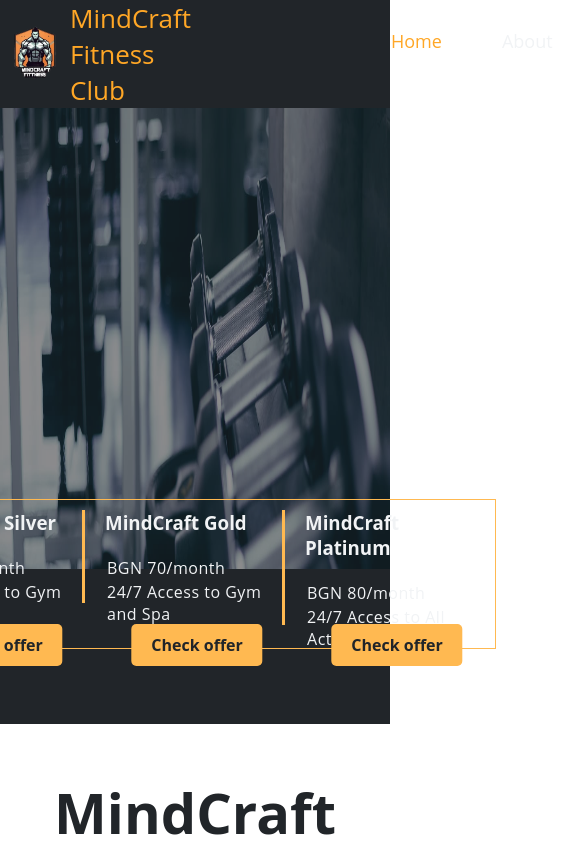
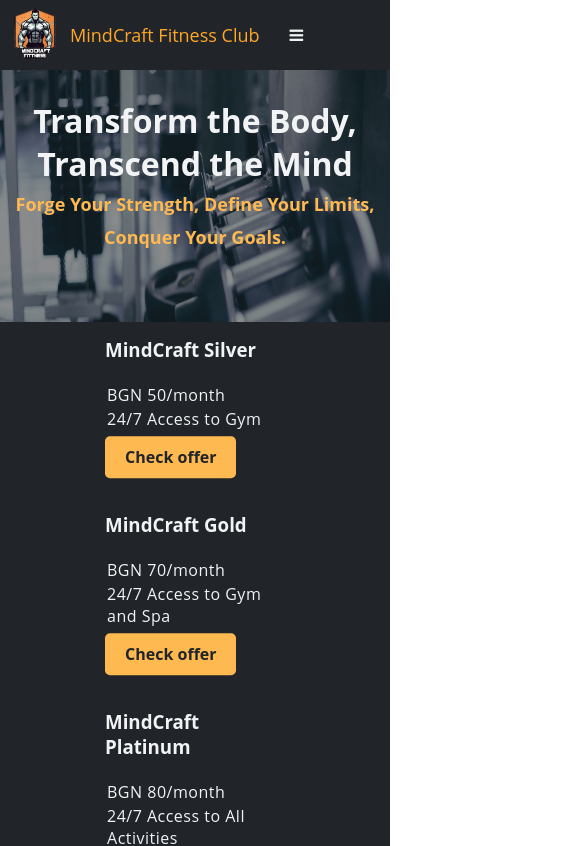
Before and after one commit to valeriYanev01/Fitness-Web-App, a React (Vite) app in the folder frontend/: page / in a window 390 px wide. Shown: the top 846 px of the page, 585 px wide, since content can reach past the window. Built offline with nearby package versions, Linux system fonts and the light colour scheme; no server answers.

Commit message:
adding css for responsive design

```diff
--- a/frontend/src/components/Footer.css
+++ b/frontend/src/components/Footer.css
@@ -75,3 +75,29 @@ footer .links {
   flex-wrap: wrap;
   align-content: center;
 }
+
+@media only screen and (max-width: 768px) {
+  footer {
+    gap: 5px;
+    width: 100svw;
+  }
+  .disclaimer {
+    padding-left: 0;
+    padding-right: 0;
+    border: none;
+    font-size: 12px;
+  }
+  .contacts {
+    border: none;
+    padding: 0;
+  }
+  .contacts p {
+    font-size: 12px;
+  }
+  .contacts a img {
+    width: 30px;
+  }
+  .links {
+    display: none !important;
+  }
+}
--- a/frontend/src/components/Modal.css
+++ b/frontend/src/components/Modal.css
@@ -39,3 +39,11 @@
   background: #f1f3f5;
   border: 1px solid #ffa726;
 }
+
+@media only screen and (max-width: 768px) {
+  .modal {
+    padding: 10px;
+    width: 90vw;
+    text-align: center;
+  }
+}
--- a/frontend/src/components/Navbar/Links.jsx
+++ b/frontend/src/components/Navbar/Links.jsx
@@ -7,7 +7,7 @@ import { LocationContext } from "../../context/MyPortal Page/LocationContext";
 import { ProductTypeContext } from "../../context/Store Page/ProductTypeContext";
 import { AccountSettingsContext } from "../../context/MyPortal Page/AccountSettingsContext";
 
-const Links = () => {
+const Links = ({ onShowMenu }) => {
   const { setShowCalendar } = useContext(CalendarContext);
   const { setShowSettings } = useContext(WorkoutContext);
   const { setOutletName, setCloseBtnContent } = useContext(PortalContext);
@@ -34,6 +34,7 @@ const Links = () => {
           onClick={() => {
             handleNullify();
             setCurrentLocation("/");
+            onShowMenu(false);
           }}
           to="/"
         >
@@ -45,6 +46,7 @@ const Links = () => {
           onClick={() => {
             handleNullify();
             setCurrentLocation("/");
+            onShowMenu(false);
           }}
           to="/about"
         >
@@ -57,6 +59,7 @@ const Links = () => {
             handleNullify();
             setCurrentLocation("/store");
             setType("");
+            onShowMenu(false);
           }}
           to="store"
         >
@@ -68,6 +71,7 @@ const Links = () => {
           onClick={() => {
             handleNullify();
             setCurrentLocation("/myportal");
+            onShowMenu(false);
           }}
           to="myportal"
         >
--- a/frontend/src/components/Navbar/Navbar.css
+++ b/frontend/src/components/Navbar/Navbar.css
@@ -21,8 +21,13 @@ footer li a {
 }
 
 .navigation-list li a:visited,
-footer li a:visited {
+footer li a:visited,
+.icon {
   color: #f1f3f5;
+}
+
+.icon {
+  display: none;
 }
 
 .navigation-list li a.active,
@@ -98,3 +103,45 @@ footer {
 .navigation-user:hover .navigation-menu {
   display: block;
 }
+
+@media screen and (max-width: 768px) {
+  .navigation {
+    gap: 30px;
+    width: 100vw;
+    justify-content: initial;
+  }
+
+  .navigation-list.show {
+    display: flex;
+    flex-direction: column;
+    position: absolute;
+    top: 100%;
+    left: 0;
+    background-color: #333;
+    width: 100%;
+  }
+  .navigation-list.show li a {
+    display: block;
+    text-align: center;
+    padding: 14px 16px;
+    text-decoration: none;
+    color: #f2f2f2;
+  }
+
+  .navigation-logo {
+    font-size: 18px;
+  }
+
+  .navigation-list {
+    font-size: 26px;
+    margin: 0 20px 0 0;
+    gap: 0;
+  }
+  .navigation-list li a {
+    display: none;
+  }
+  .icon {
+    float: right;
+    display: block;
+  }
+}
--- a/frontend/src/components/Navbar/Navbar.jsx
+++ b/frontend/src/components/Navbar/Navbar.jsx
@@ -1,18 +1,23 @@
-import React, { useContext } from "react";
+import React, { useContext, useState } from "react";
 import { Link, NavLink } from "react-router-dom";
 import Logo from "../Logo";
 import Links from "./Links";
 import "./Navbar.css";
-
 import useUser from "../../hooks/useUser";
 import useLogout from "../../hooks/useLogout";
 import { LoginContext } from "../../context/LoginContext";
 
 const Navbar = () => {
+  const [showMenu, setShowMenu] = useState(false);
+
   const { loggedIn } = useContext(LoginContext);
 
   const username = useUser();
   const logout = useLogout();
+
+  const hideMenuItems = () => {
+    setShowMenu(!showMenu);
+  };
 
   return (
     <div className="navigation-container">
@@ -20,9 +25,12 @@ const Navbar = () => {
         <Link to="/">
           <Logo />
         </Link>
+        <a className="icon">
+          <i className="fa fa-bars" onClick={hideMenuItems}></i>
+        </a>
 
-        <ul className="navigation-list">
-          <Links />
+        <ul className={`navigation-list ${showMenu ? "show" : ""}`}>
+          <Links onShowMenu={setShowMenu} />
           <li className="navigation-user">
             {loggedIn ? (
               <>
@@ -37,7 +45,14 @@ const Navbar = () => {
                 </div>
               </>
             ) : (
-              <NavLink to="account">Account</NavLink>
+              <NavLink
+                onClick={() => {
+                  setShowMenu(false);
+                }}
+                to="account"
+              >
+                Account
+              </NavLink>
             )}
           </li>
         </ul>
--- a/frontend/src/components/ScrollToTop.css
+++ b/frontend/src/components/ScrollToTop.css
@@ -29,3 +29,14 @@
 .visible {
   display: block;
 }
+
+@media only screen and (max-width: 768px) {
+  .scrollToTop {
+    width: 30px;
+    height: 30px;
+  }
+  .arrow {
+    width: 25px;
+    height: 25px;
+  }
+}
--- a/frontend/src/components/homeComponents/Price.css
+++ b/frontend/src/components/homeComponents/Price.css
@@ -59,3 +59,29 @@
 .home-section-prices-flex ul li {
   margin: 2px;
 }
+
+@media only screen and (max-width: 768px) {
+  .home-section-prices {
+    gap: 80px;
+    border: none;
+    flex-direction: column;
+    height: auto;
+    position: relative;
+    transform: translate(-50%, 0);
+  }
+
+  .home-section-prices div {
+    margin-left: auto;
+    margin-right: auto;
+  }
+
+  .home-section-prices-link {
+    bottom: auto;
+    transform: translate(0, 10%);
+  }
+
+  .home-section-prices-silver,
+  .home-section-prices-gold {
+    border: none;
+  }
+}
--- a/frontend/src/components/homeComponents/Price.jsx
+++ b/frontend/src/components/homeComponents/Price.jsx
@@ -9,6 +9,11 @@ const Price = ({ cName, name, price, content, link }) => {
       <ul>
         <li>BGN {price}/month</li>
         <li>24/7 Access to {content}</li>
+        {/* <li>
+          <Link to={link} className="home-section-prices-link">
+            Check offer
+          </Link>
+        </li> */}
       </ul>
       <Link to={link} className="home-section-prices-link">
         Check offer
--- a/frontend/src/pages/About.css
+++ b/frontend/src/pages/About.css
@@ -34,3 +34,34 @@
 .selected {
   border: 2px solid #ffa726;
 }
+
+@media screen and (max-width: 768px) {
+  .section-title {
+    font-size: 24px;
+  }
+  .about-container {
+    padding: 20px 20px 0 20px;
+  }
+  .about-prices-heading,
+  .about-features-heading {
+    font-size: 20px;
+  }
+  .about-prices-label,
+  .about-prices-value {
+    font-size: 16px;
+  }
+  .about-prices-container {
+    margin: 0;
+  }
+  .about-features-container {
+    margin: 0;
+    padding: 0;
+  }
+  .about-prices-subheading {
+    font-size: 18px;
+  }
+  .about-prices-description,
+  .about-feature-description {
+    font-size: 14px;
+  }
+}
--- a/frontend/src/pages/Home.css
+++ b/frontend/src/pages/Home.css
@@ -138,3 +138,30 @@
   flex-wrap: wrap;
   justify-content: space-evenly;
 }
+
+@media only screen and (max-width: 768px) {
+  .header-img {
+    height: 30vh;
+  }
+  .home-section-motto {
+    transform: translate(0, -150%);
+  }
+  .home-section-motto-first {
+    font-size: 32px;
+  }
+  .home-section-motto-second {
+    font-size: 18px;
+  }
+  .home-page header {
+    padding: 0;
+  }
+
+  .home-introduction h1,
+  .home-about h2 {
+    font-size: 30px;
+  }
+
+  .home-introduction p {
+    font-size: 16px;
+  }
+}
```
